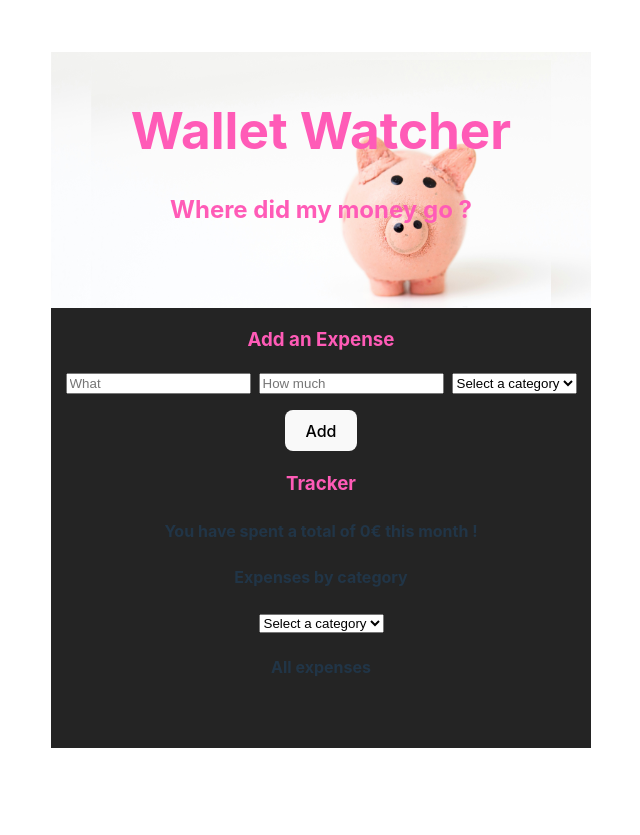
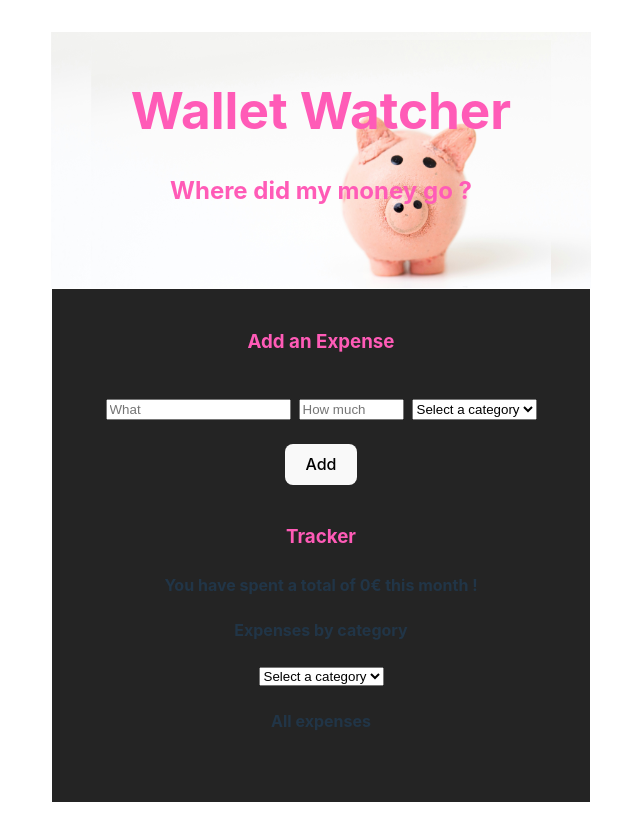
Before and after one commit to voidermalie/walletwatch, a React (Vite) app: page / in a window 1280 px wide. Shown: the whole page, without its empty margins (319-959 px from the left). Before the commit the page ends 800 px from the top, so only its background shows below. Built offline with nearby package versions, Linux system fonts and the light colour scheme.

Commit message:
design fix

```diff
--- a/src/App.jsx
+++ b/src/App.jsx
@@ -3,17 +3,17 @@ import Header from './component/Header/Header';
 import AddExpenseDisplay from './component/AddExpenseDisplay/AddExpenseDisplay';
 import TrackerDisplay from './component/TrackerDisplay/TrackerDisplay';
 
-
 function App() {
-
   return (
-    <main id='app-container'>
+    <>
       <header>
         <Header />
       </header>
-      <AddExpenseDisplay />
-      <TrackerDisplay />
-    </main>
+      <main id="app-container">
+        <AddExpenseDisplay />
+        <TrackerDisplay />
+      </main>
+    </>
   );
 }
 
--- a/src/component/AddExpenseDisplay/AddExpenseDisplay.css
+++ b/src/component/AddExpenseDisplay/AddExpenseDisplay.css
@@ -0,0 +1,3 @@
+.add-expense-display {
+    padding: 20px;
+}
--- a/src/component/AddExpenseDisplay/AddExpenseDisplay.jsx
+++ b/src/component/AddExpenseDisplay/AddExpenseDisplay.jsx
@@ -6,7 +6,7 @@ import formReducer, {initialState} from '../../reducer/formReducer';
 const AddExpenseDisplay = () => {
     const [state, dispatch] = useReducer(formReducer, initialState);
   return (
-    <section>
+    <section className='add-expense-display'>
       <h3>Add an Expense</h3>
       <Form state={state} dispatch={dispatch}/>
     </section>
--- a/src/component/Expense/Expense.css
+++ b/src/component/Expense/Expense.css
@@ -4,4 +4,5 @@
     gap: 16px;
     padding: 8px 16px;
     border-radius: 24px;
+    justify-content: center;
 }
--- a/src/component/ExpenseList/ExpenseList.css
+++ b/src/component/ExpenseList/ExpenseList.css
@@ -2,4 +2,7 @@
     padding: 24px;
     display: flex;
     justify-content: center;
+    align-items: center;
+    flex-direction: column;
+    gap: 16px;
 }
--- a/src/component/Form/Form.css
+++ b/src/component/Form/Form.css
@@ -6,5 +6,5 @@
 .input {
 display: flex;
 gap: 8px;
-padding-bottom: 16px;
+padding: 24px;
 }
--- a/src/component/Form/Form.jsx
+++ b/src/component/Form/Form.jsx
@@ -58,6 +58,7 @@ const Form = () => {
             placeholder='How much'
             inputValue={state.expenseAmount}
             handleInputChange={handleInputChange}
+            size='10'
           />
           <CategoryList
             onSelect={handleSelect}
--- a/src/component/Input/Input.jsx
+++ b/src/component/Input/Input.jsx
@@ -1,6 +1,6 @@
 import './Input.css';
 
-const Input = ({ name, placeholder, inputValue, handleInputChange }) => {
+const Input = ({ name, placeholder, inputValue, handleInputChange, size }) => {
   return (
     <input
       type="text"
@@ -8,6 +8,7 @@ const Input = ({ name, placeholder, inputValue, handleInputChange }) => {
       onChange={handleInputChange}
       name={name}
       placeholder={placeholder}
+      size={size}
     />
   );
 };
```
